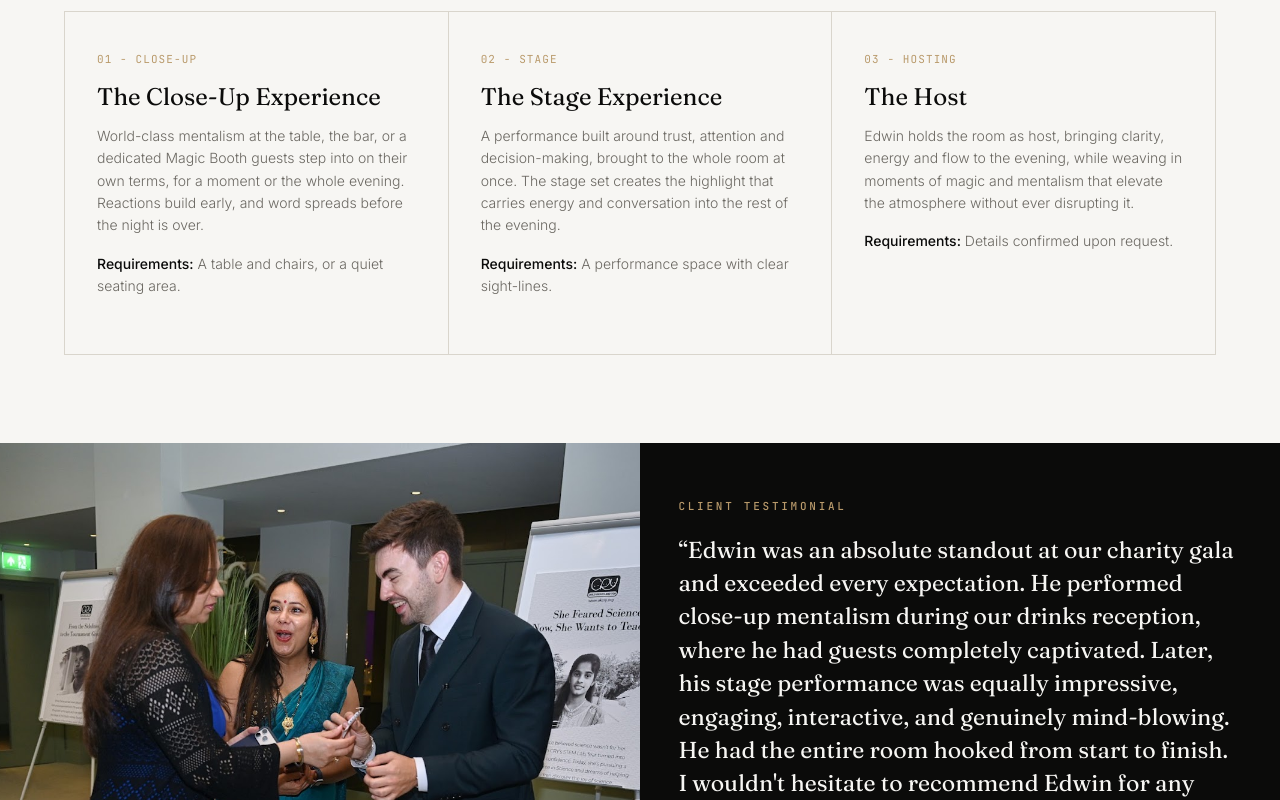
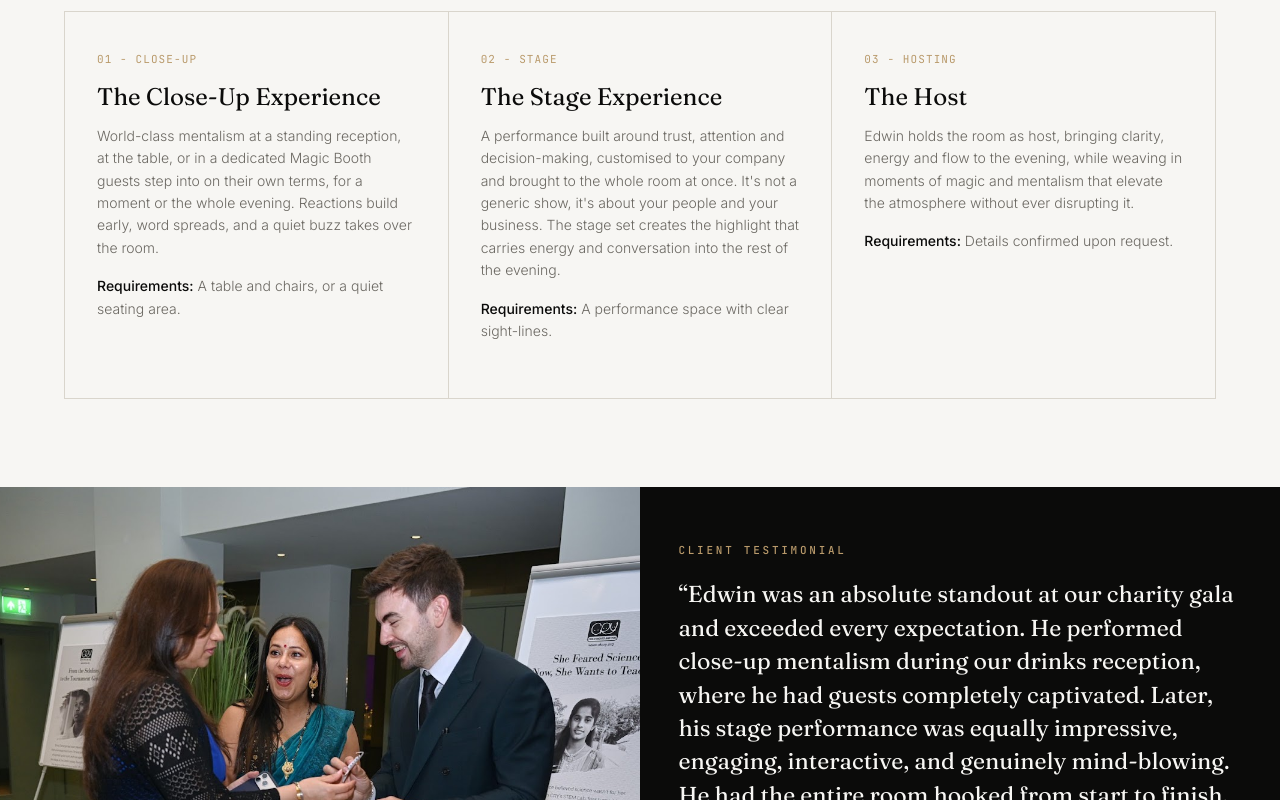
Before and after one commit to themodernmentalist/themodernmentalist-website, a Next.js app: page /corporate in a window 1280 px wide. Shown: the part 1480-2280 px from the top of the page. Built offline with nearby package versions, Linux system fonts and the light colour scheme.

Commit message:
Add customisation/setting copy to Formats, split FAQ into When does Edwin perform, soften video frame shadow

```diff
--- a/src/components/corporate/Expect.module.css
+++ b/src/components/corporate/Expect.module.css
@@ -47,7 +47,7 @@
   width: 100%;
   aspect-ratio: 16 / 9;
   background: #000;
-  box-shadow: 0 24px 64px rgba(0, 0, 0, 0.35);
+  box-shadow: 0 12px 32px rgba(11, 11, 10, 0.12);
 }
 
 .video {
--- a/src/components/corporate/Faq.tsx
+++ b/src/components/corporate/Faq.tsx
@@ -12,7 +12,12 @@ const faqs = [
   {
     question: "How long does Edwin perform for?",
     answer:
-      "It's flexible, and tailored to the structure of your event. Typically a set runs 10 to 45 minutes, and is most effective once guests are settled. Close-up works well either as a pre-dinner drinks reception (timing depends on guest numbers) or after the meal.",
+      "It's flexible, and tailored to the structure of your event. The stage set runs 10 to 45 minutes, and is most effective once guests are settled. Close-up usually runs longer than this, with timing dependent on the number of guests.",
+  },
+  {
+    question: "When does Edwin perform?",
+    answer:
+      "Close-up works well either as a pre-dinner drinks reception or after the meal. The stage set is best placed once guests are settled in, as a highlight moment within the evening.",
   },
   {
     question: "What does it cost?",
--- a/src/components/corporate/Formats.tsx
+++ b/src/components/corporate/Formats.tsx
@@ -5,14 +5,14 @@ const formats = [
     num: "01 - CLOSE-UP",
     title: "The Close-Up Experience",
     description:
-      "World-class mentalism at the table, the bar, or a dedicated Magic Booth guests step into on their own terms, for a moment or the whole evening. Reactions build early, and word spreads before the night is over.",
+      "World-class mentalism at a standing reception, at the table, or in a dedicated Magic Booth guests step into on their own terms, for a moment or the whole evening. Reactions build early, word spreads, and a quiet buzz takes over the room.",
     requirements: "A table and chairs, or a quiet seating area.",
   },
   {
     num: "02 - STAGE",
     title: "The Stage Experience",
     description:
-      "A performance built around trust, attention and decision-making, brought to the whole room at once. The stage set creates the highlight that carries energy and conversation into the rest of the evening.",
+      "A performance built around trust, attention and decision-making, customised to your company and brought to the whole room at once. It's not a generic show, it's about your people and your business. The stage set creates the highlight that carries energy and conversation into the rest of the evening.",
     requirements: "A performance space with clear sight-lines.",
   },
   {
```
